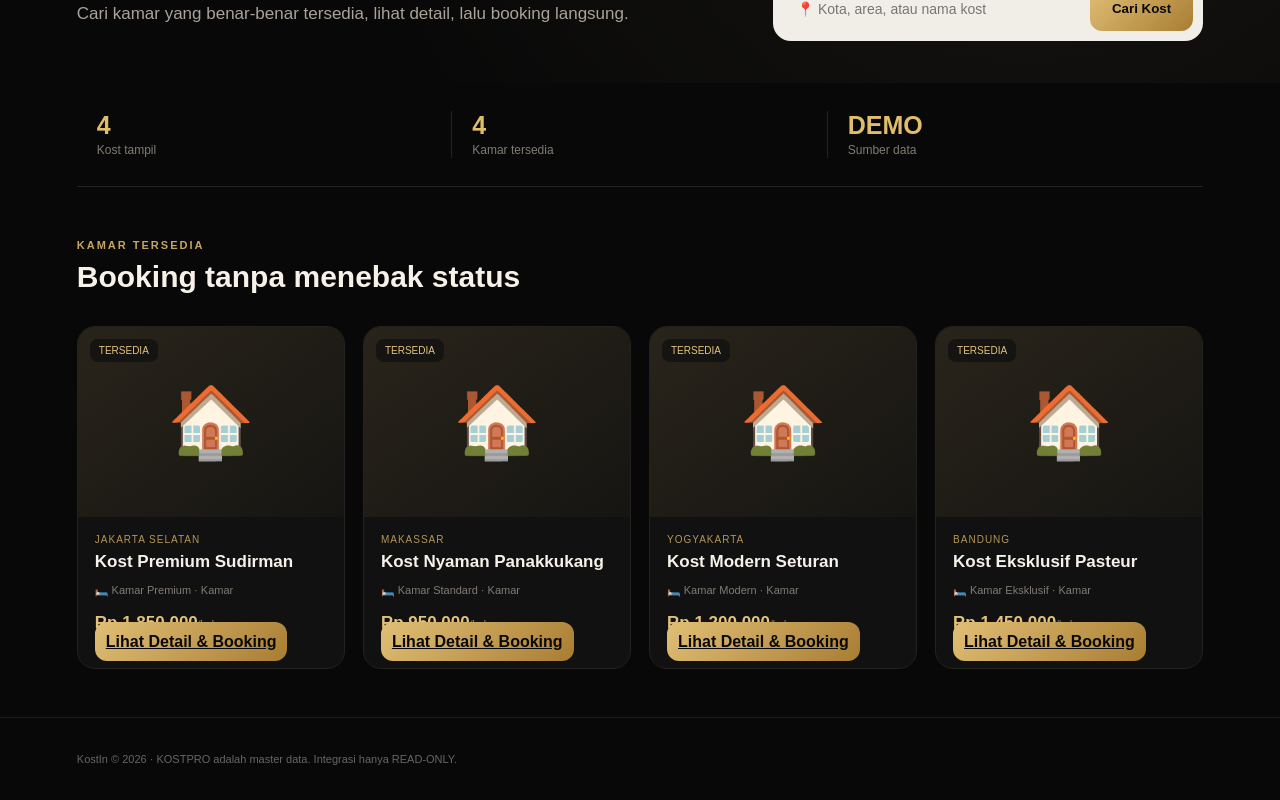
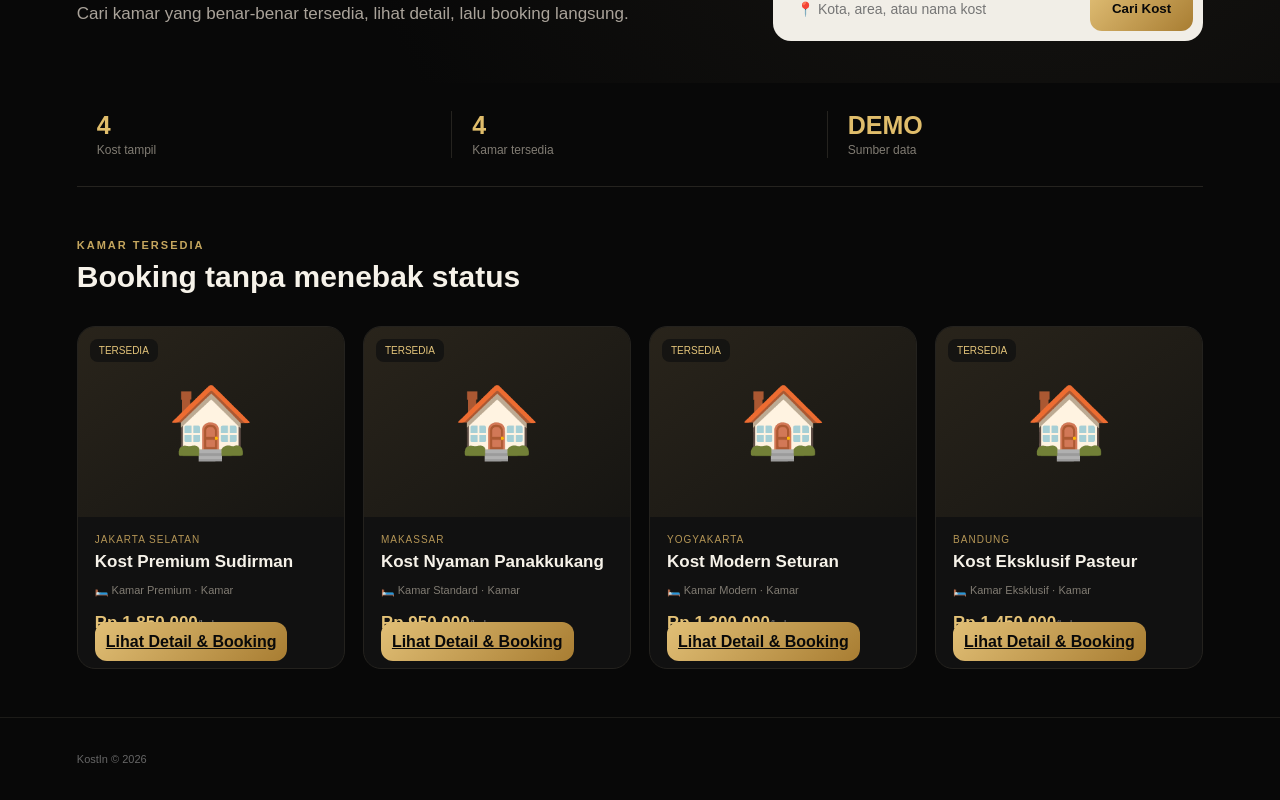
Before and after one commit to rumahdigital77-spec/KostIn, a Next.js app: page / in a window 1280 px wide. Shown: the part 405-1205 px from the top of the page. Built offline with nearby package versions, Linux system fonts and the light colour scheme; no server answers.

Commit message:
ui: simplify and center KostIn footer

```diff
--- a/app/page.tsx
+++ b/app/page.tsx
@@ -27,5 +27,5 @@ export default function Home(){
  <section className="section"><div className="sectionHead"><div><span className="eyebrow">KAMAR TERSEDIA</span><h2>Booking tanpa menebak status</h2></div></div>
  <div className="grid">{available.map(({p,r})=><article className="card" key={r.id}><div className="photo">{p.cover_url?<img src={p.cover_url} alt=""/>:<span>🏠</span>}<label>TERSEDIA</label></div><div className="body"><div className="place">{p.city||'Indonesia'}</div><h3>{p.name}</h3><div className="fac">🛏️ {r.name} · {r.room_type||'Kamar'}</div><div className="bottom"><strong>{money(Number(r.price_monthly))}<small>/bulan</small></strong></div><Link className="book" href={'/kost/'+encodeURIComponent(p.id)}>Lihat Detail & Booking</Link></div></article>)}</div>
  {available.length===0&&<div className="empty">Belum ada kamar tersedia untuk pencarian ini.</div>}</section>
- <footer>KostIn © 2026 · KOSTPRO adalah master data. Integrasi hanya READ-ONLY.</footer></main>;
+ <footer>KostIn © 2026</footer></main>;
 }
```
